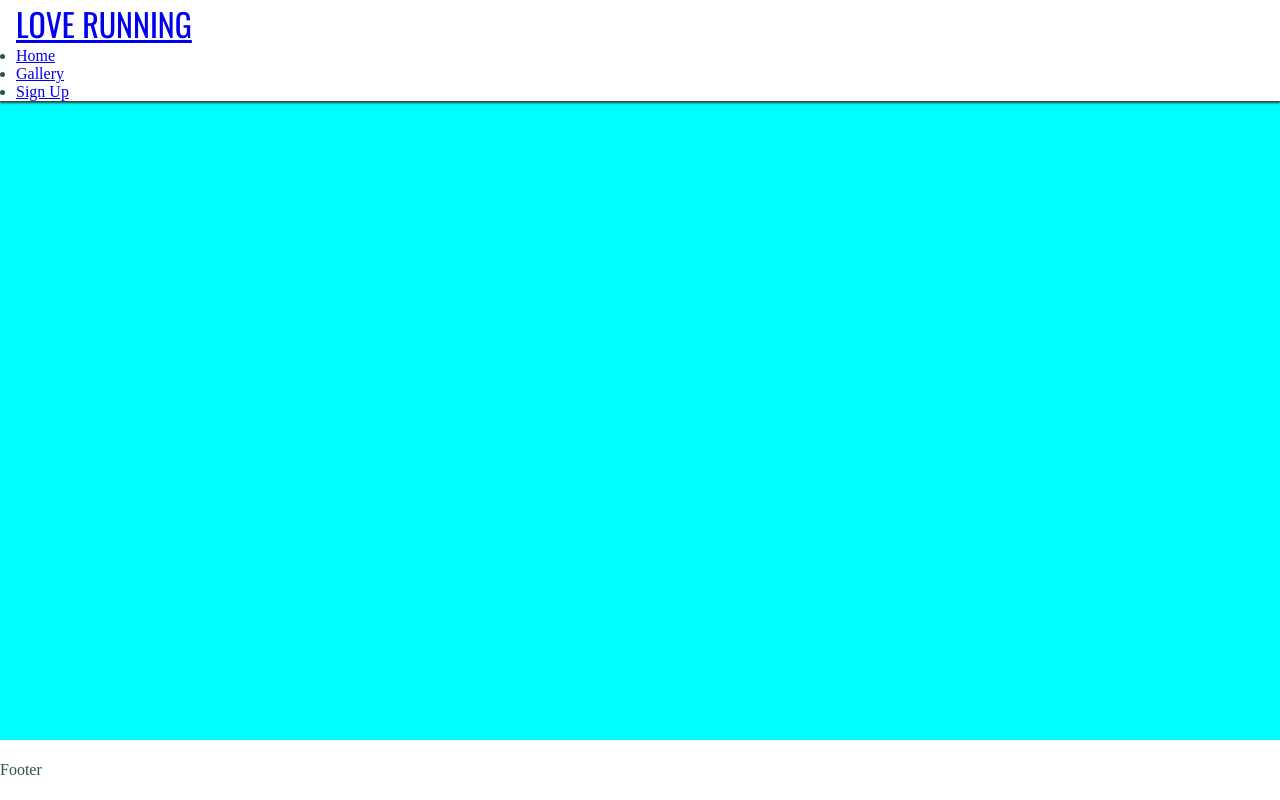
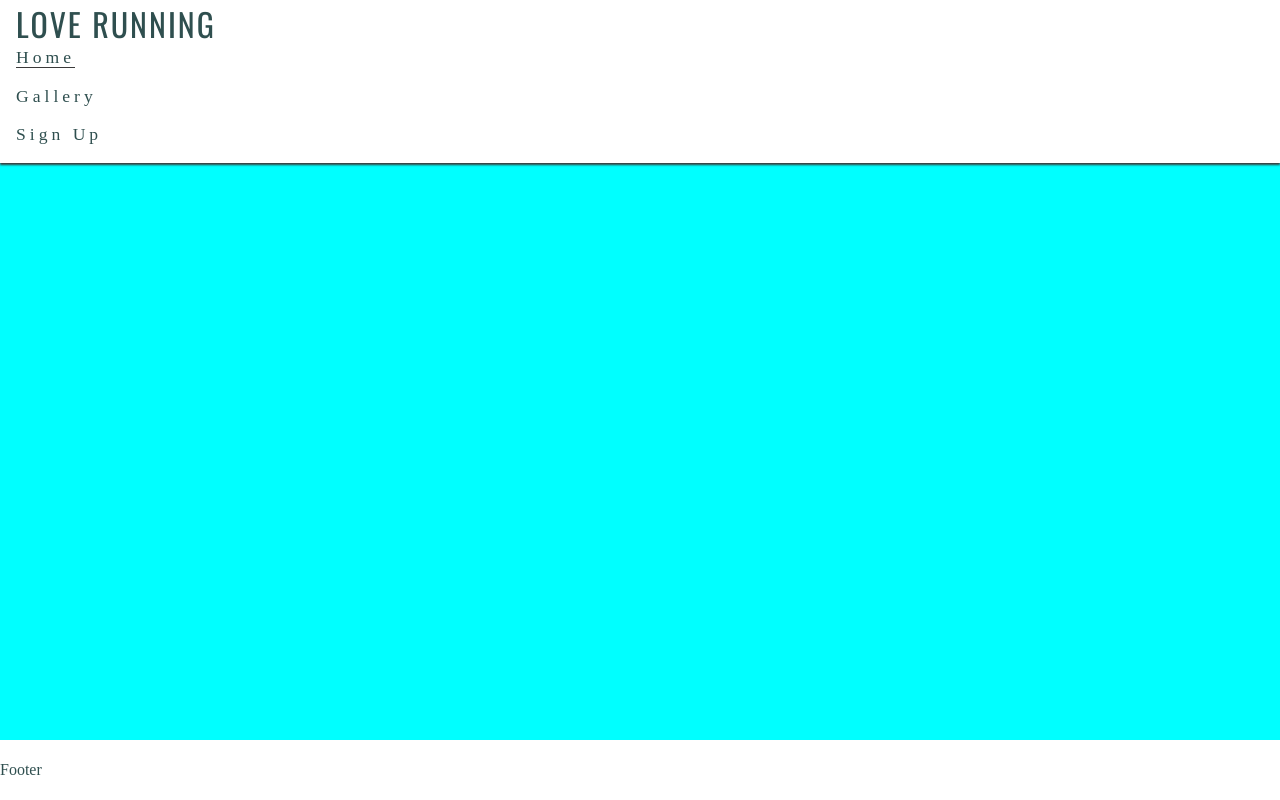
Before and after one commit to paulunder/love-running, a plain HTML site: page index.html in a window 1280 px wide. Drawn offline with nearby package versions, Linux system fonts and the light colour scheme.

Commit message:
edited navbar menu - styling

```diff
--- a/assets/css/style.css
+++ b/assets/css/style.css
@@ -19,6 +19,7 @@ h1 {
     font-size: 2rem;
     font-weight: 400;
     text-transform: uppercase;
+    letter-spacing: 2px;
 
 }
 
@@ -36,6 +37,11 @@ header .logo {
     margin-left: 30px;
 }
 
+header a {
+    text-decoration: none;
+    color: inherit;
+}
+
 main {
     background-color: aqua;
     flex: 1 0 auto;
@@ -50,3 +56,17 @@ footer {
     width: 100%;
     z-index: 999;
 }
+
+#menu {
+    font-size: 110%;
+    letter-spacing: 4px;
+    list-style: none;
+}
+
+#menu>li {
+    margin-bottom: 1em;
+}
+
+.active {
+    border-bottom: #3a3a3a solid 1px;
+}
--- a/index.html
+++ b/index.html
@@ -22,8 +22,8 @@
             <h1 id="logo">Love Running</h1>
         </a>
         <nav>
-            <ul>
-                <li><a href="index.html">Home</a></li>
+            <ul id="menu">
+                <li><a href="index.html" class="active">Home</a></li>
                 <li><a href="gallery.html">Gallery</a></li>
                 <li><a href="sign-up.html">Sign Up</a></li>
             </ul>
```
